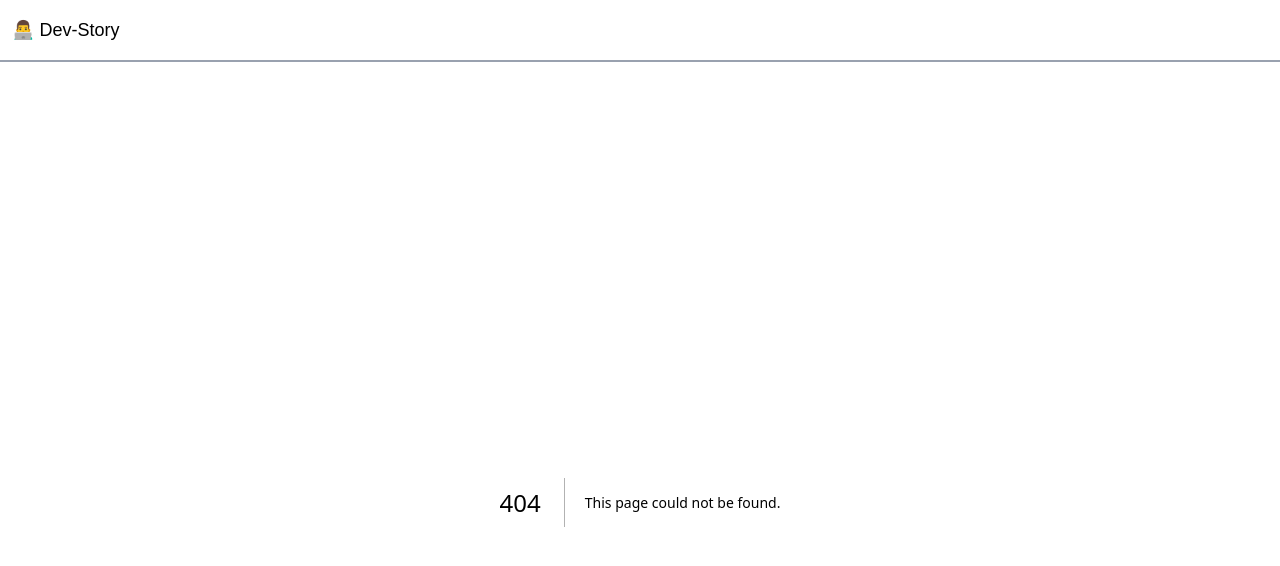
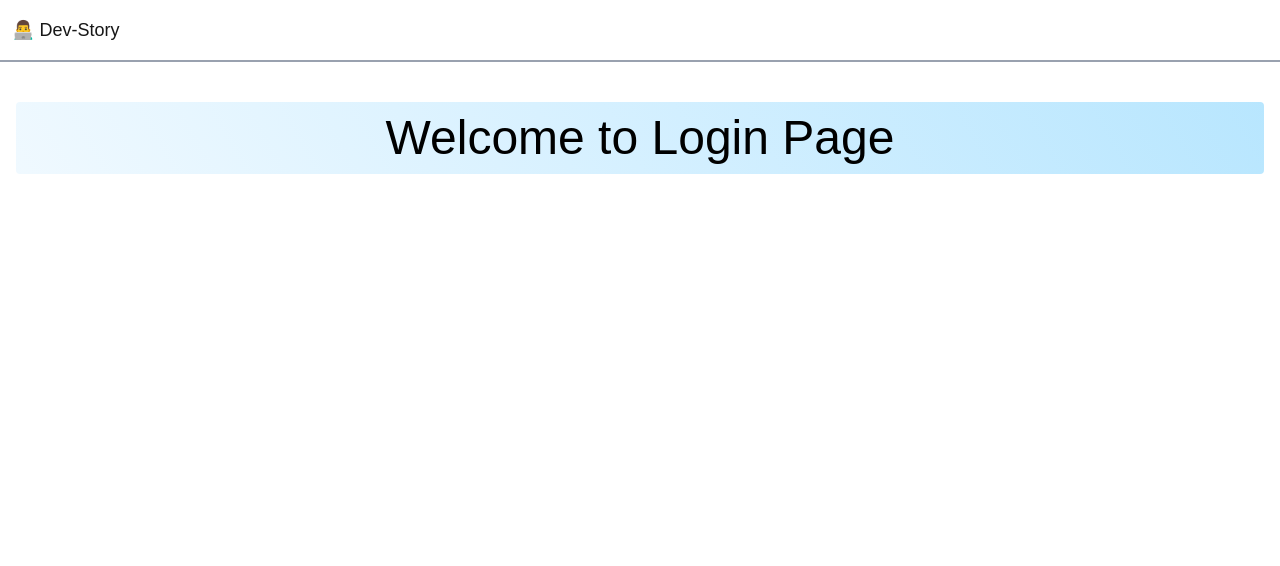
Before and after one commit to ahsan-habib01/Dev-Story, a Next.js app: page /login in a window 1280 px wide. Before the commit this address had no page. Shown: the top 566 px of the page. Built offline with nearby package versions, Linux system fonts and the light colour scheme.

Commit message:
create nested routes

```diff
--- /dev/null
+++ b/src/app/about/contact/page.jsx
@@ -0,0 +1,10 @@
+import Title from '@/components/Title'
+import React from 'react'
+
+export default function contact() {
+  return (
+    <div>
+      <Title>Contact With Us</Title>
+    </div>
+  )
+}
--- /dev/null
+++ b/src/app/about/page.jsx
@@ -0,0 +1,10 @@
+import Title from '@/components/Title'
+import React from 'react'
+
+export default function aboutPage() {
+  return (
+    <div>
+      <Title>To know about us</Title>
+    </div>
+  )
+}
--- /dev/null
+++ b/src/app/about/teams/page.jsx
@@ -0,0 +1,10 @@
+import Title from '@/components/Title'
+import React from 'react'
+
+export default function teamPage() {
+  return (
+    <div>
+      <Title>We have total 120 team members</Title>
+    </div>
+  )
+}
--- a/src/app/layout.jsx
+++ b/src/app/layout.jsx
@@ -1,6 +1,6 @@
 import { Geist, Geist_Mono } from 'next/font/google';
 import './globals.css';
-import Header from './components/Header';
+import Header from '@/components/Header';
 
 const geistSans = Geist({
   variable: '--font-geist-sans',
--- /dev/null
+++ b/src/app/login/page.jsx
@@ -0,0 +1,11 @@
+import Title from '@/components/Title';
+import React from 'react';
+
+export default function loginPage() {
+  return (
+    <div>
+      <Title>Welcome to Login Page</Title>
+      <h1></h1>
+    </div>
+  );
+}
--- /dev/null
+++ b/src/app/register/page.jsx
@@ -0,0 +1,10 @@
+import Title from '@/components/Title'
+import React from 'react'
+
+export default function registerPage() {
+  return (
+    <div>
+      <Title>Welcome to Register Page</Title>
+    </div>
+  )
+}
--- /dev/null
+++ b/src/app/tutorials/page.jsx
@@ -0,0 +1,10 @@
+import Title from '@/components/Title'
+import React from 'react'
+
+export default function tutorialsPage() {
+  return (
+    <div>
+      <Title>This is Tutorials Page</Title>
+    </div>
+  )
+}
--- /dev/null
+++ b/src/components/Title.jsx
@@ -0,0 +1,11 @@
+import React from 'react';
+
+const Title = ({children}) => {
+  return (
+    <div className='bg-linear-60 from-sky-50 to-sky-200 p-3 rounded text-black text-center'>
+      <h2 className='text-5xl text-bold'>{children}</h2>
+    </div>
+  );
+};
+
+export default Title;
```
Also changed, not shown: src/components/Header.jsx (renamed from src/app/components/Header.jsx).
